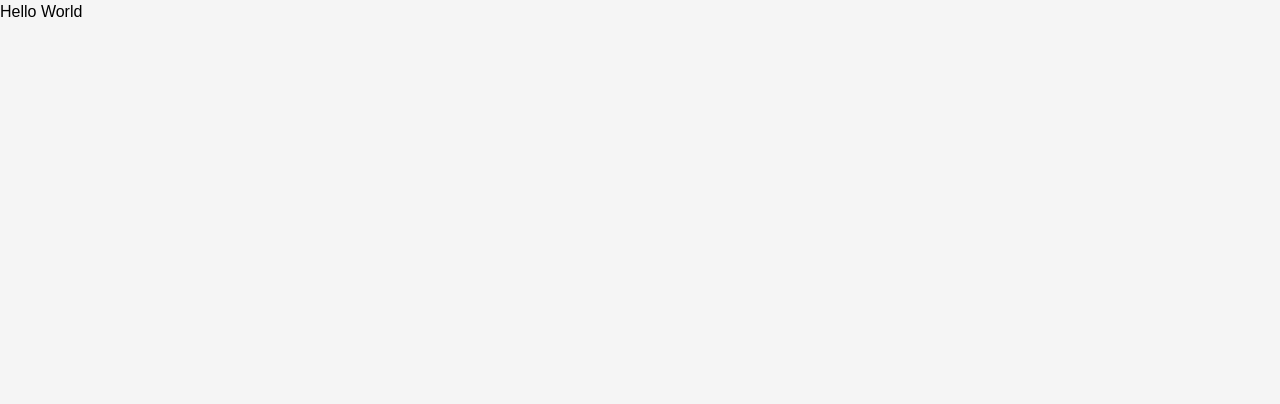
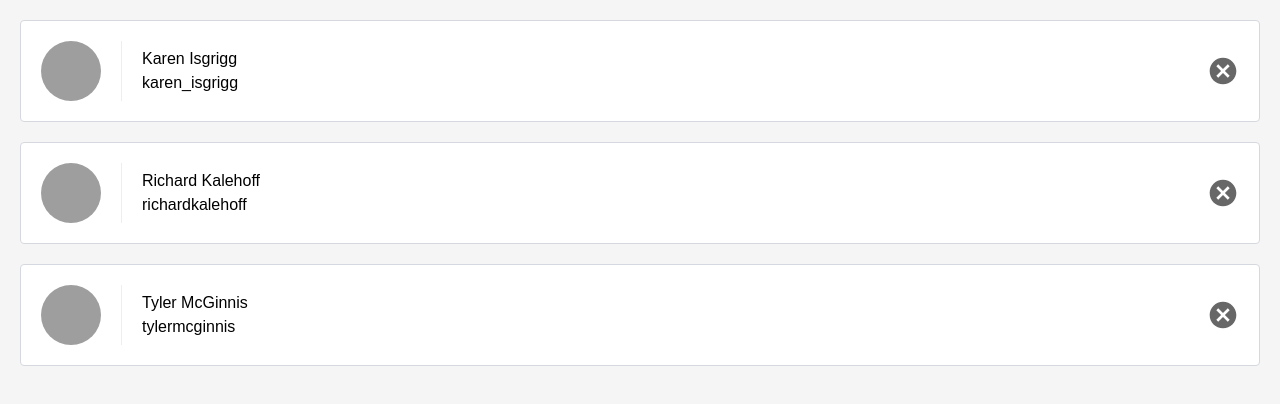
Before and after one commit to kkufieta/contacts-app, a React (Create React App) app in the folder frontend/: page / in a window 1280 px wide. Shown: the top 404 px of the page. Built offline with nearby package versions, Linux system fonts and the light colour scheme.

Commit message:
Display list of contacts

```diff
--- a/frontend/src/App.jsx
+++ b/frontend/src/App.jsx
@@ -1,6 +1,9 @@
-import React, {Component} from 'react';
+import React, { Component } from 'react';
+import ListContacts from './ListContacts';
 
-const contacts = [
+class App extends Component {
+  state = {
+    contacts: [
       {
         'id': 'karen',
         'name': 'Karen Isgrigg',
@@ -19,13 +22,12 @@ const contacts = [
         'handle': 'tylermcginnis',
         'avatarURL': 'http://localhost:5001/tyler.jpg'
       }
-];
-
-class App extends Component {
+    ]
+  }
   render() {
     return (
       <div>
-        Hello World
+        <ListContacts contacts={this.state.contacts} />
       </div>
     );
   }
--- a/frontend/src/ListContacts.jsx
+++ b/frontend/src/ListContacts.jsx
@@ -0,0 +1,30 @@
+import React from 'react';
+
+class ListContacts extends React.Component {
+
+    render() {
+        return (
+            <ol className='contact-list'>
+                {this.props.contacts.map((contact) => (
+                    <li key={contact.id} className='contact-list-item'>
+                        <div
+                            className='contact-avatar'
+                            style={{
+                                backgroundImage: `url(${contact.avatarURL})`
+                            }}>
+                        </div>
+                        <div className='contact-details'>
+                            <p>{contact.name}</p>
+                            <p>{contact.handle}</p>
+                        </div>
+                        <button className='contact-remove'>
+
+                        </button>
+                    </li>
+                ))}
+            </ol>
+        )
+    }
+}
+
+export default ListContacts;
```
Lines whose indentation alone changed are shown as unchanged.
